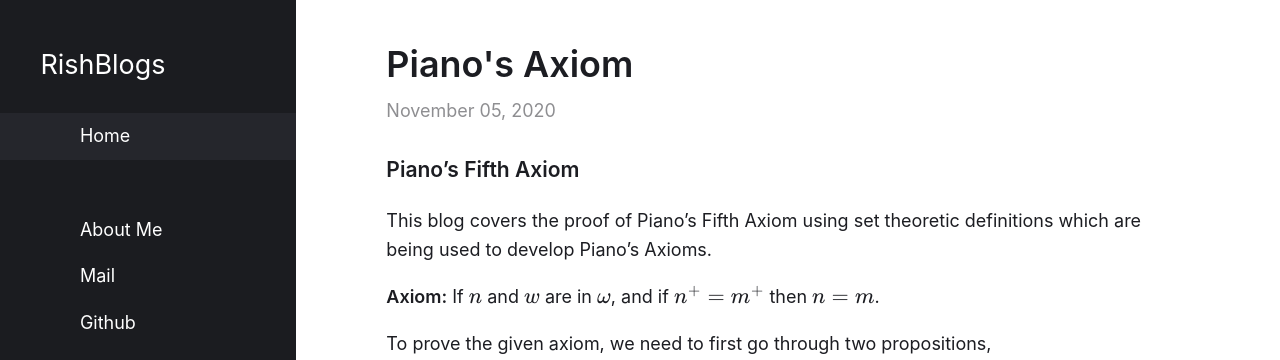
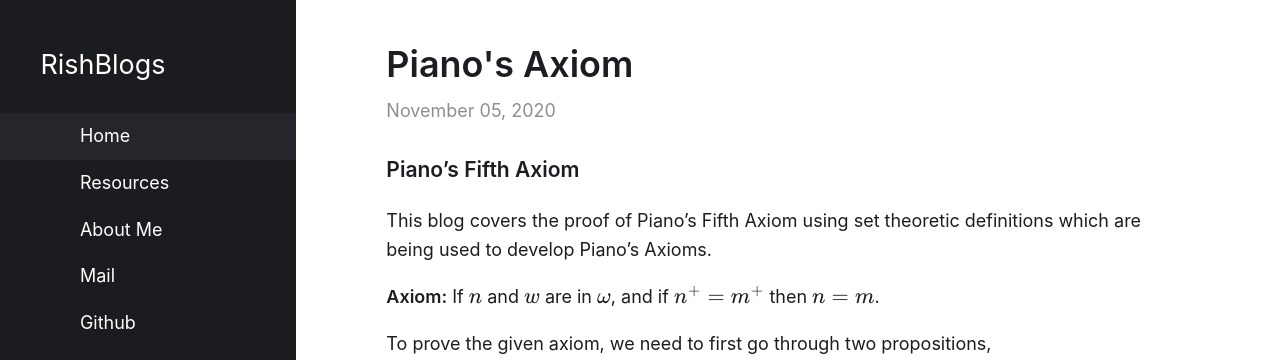
Before and after one commit to rish-singhal/blogs, a Jekyll site: the page built from index.html, in a window 1280 px wide. Shown: the top 360 px of the page. Built offline with Jekyll 4.4.1, drawn with Linux system fonts in a browser that asks for light colours; formulas are drawn with MathJax 3.

Commit message:
corrected spelling of resources

```diff
--- a/_config.yml
+++ b/_config.yml
@@ -26,7 +26,7 @@ minimal: false              # use simpler style
 
 navigation:
   - {file: "index.html", icon: home}
-  - {file: "reasources.md", icon: list}
+  - {file: "resources.md", icon: list}
   - {file: "about_me.md", icon: address-card}
 
 external:                    # see http://fontawesome.com/icons
```
